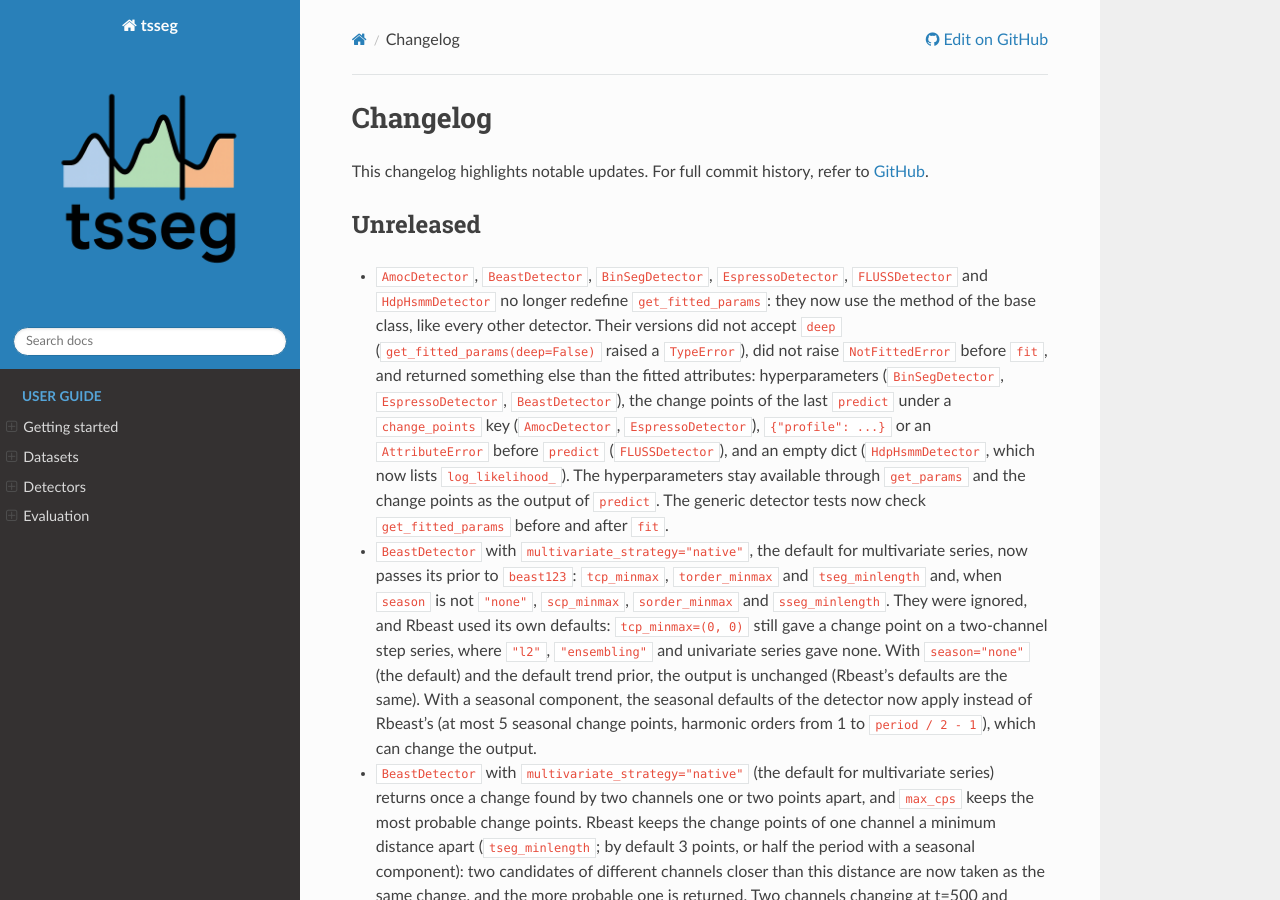
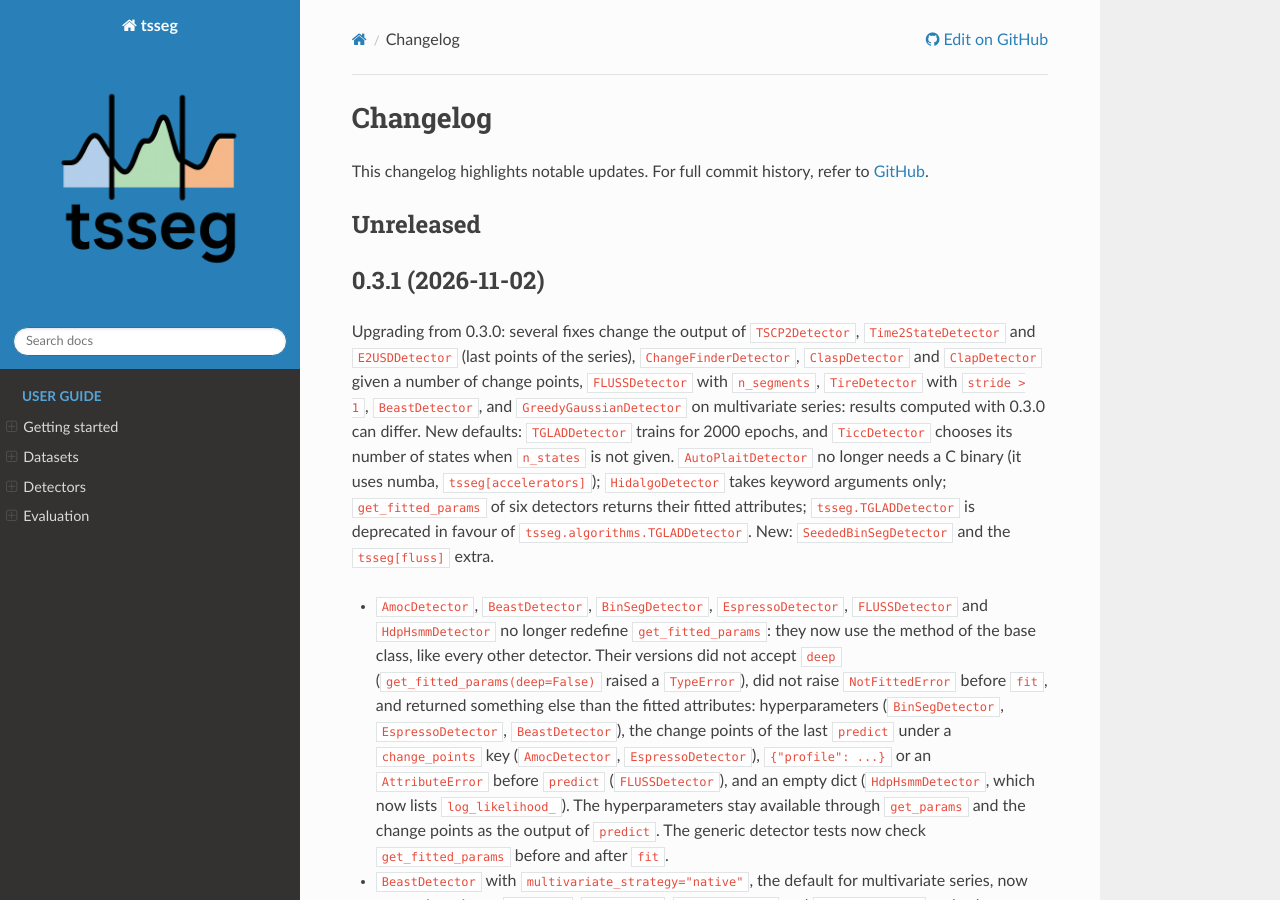
Before and after one commit to fchavelli/tsseg, a Sphinx documentation site: the page built from docs/changelog.rst, in a window 1280 px wide and 900 px high. Built offline with Sphinx 7.4.7 and the Read the Docs theme 3.1.0, drawn with Linux system fonts in a browser that asks for light colours; pages that are not in the unit, such as notebooks, are missing from menus.

Commit message:
release: 0.3.1
Version 0.3.1 in pyproject.toml, tsseg.__version__ and CITATION.cff; the
Unreleased entries of the changelog become those of 0.3.1, with an upgrade
note. The TSB-SEG benchmark pins this version.

```diff
--- a/docs/changelog.rst
+++ b/docs/changelog.rst
@@ -10,6 +10,24 @@ This changelog highlights notable updates. For full commit history, refer to
 
 Unreleased
 ----------
+
+0.3.1 (2026-11-02)
+------------------
+
+Upgrading from 0.3.0: several fixes change the output of ``TSCP2Detector``,
+``Time2StateDetector`` and ``E2USDDetector`` (last points of the series),
+``ChangeFinderDetector``, ``ClaspDetector`` and ``ClapDetector`` given a
+number of change points, ``FLUSSDetector`` with ``n_segments``,
+``TireDetector`` with ``stride > 1``, ``BeastDetector``, and
+``GreedyGaussianDetector`` on multivariate series: results computed with 0.3.0
+can differ. New defaults: ``TGLADDetector`` trains for 2000 epochs, and
+``TiccDetector`` chooses its number of states when ``n_states`` is not given.
+``AutoPlaitDetector`` no longer needs a C binary (it uses numba,
+``tsseg[accelerators]``); ``HidalgoDetector`` takes keyword arguments only;
+``get_fitted_params`` of six detectors returns their fitted attributes;
+``tsseg.TGLADDetector`` is deprecated in favour of
+``tsseg.algorithms.TGLADDetector``. New: ``SeededBinSegDetector`` and the
+``tsseg[fluss]`` extra.
 
 * ``AmocDetector``, ``BeastDetector``, ``BinSegDetector``,
   ``EspressoDetector``, ``FLUSSDetector`` and ``HdpHsmmDetector`` no longer
--- a/pyproject.toml
+++ b/pyproject.toml
@@ -4,7 +4,7 @@ build-backend = "setuptools.build_meta"
 
 [project]
 name = "tsseg"
-version = "0.3.0"
+version = "0.3.1"
 description = "A library for time series segmentation"
 readme = {file = "README.md", content-type = "text/markdown"}
 requires-python = ">=3.10"
--- a/tsseg/__init__.py
+++ b/tsseg/__init__.py
@@ -7,7 +7,7 @@ imported on first access to ``tsseg.algorithms``.
 
 from .data.datasets import load_mocap
 
-__version__ = "0.3.0"
+__version__ = "0.3.1"
 
 __all__ = ["load_mocap"]
 
```
Also changed, not shown: 1 other file.
